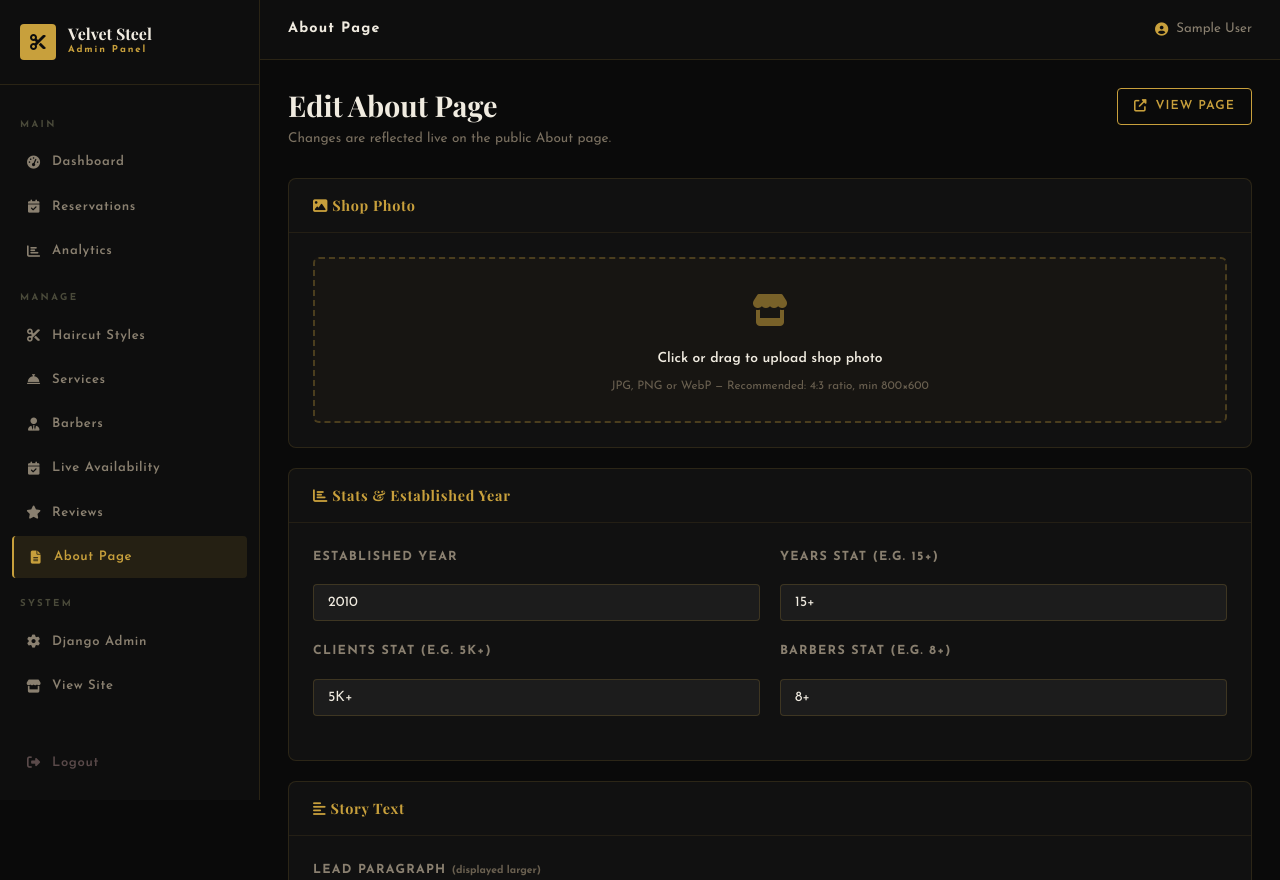
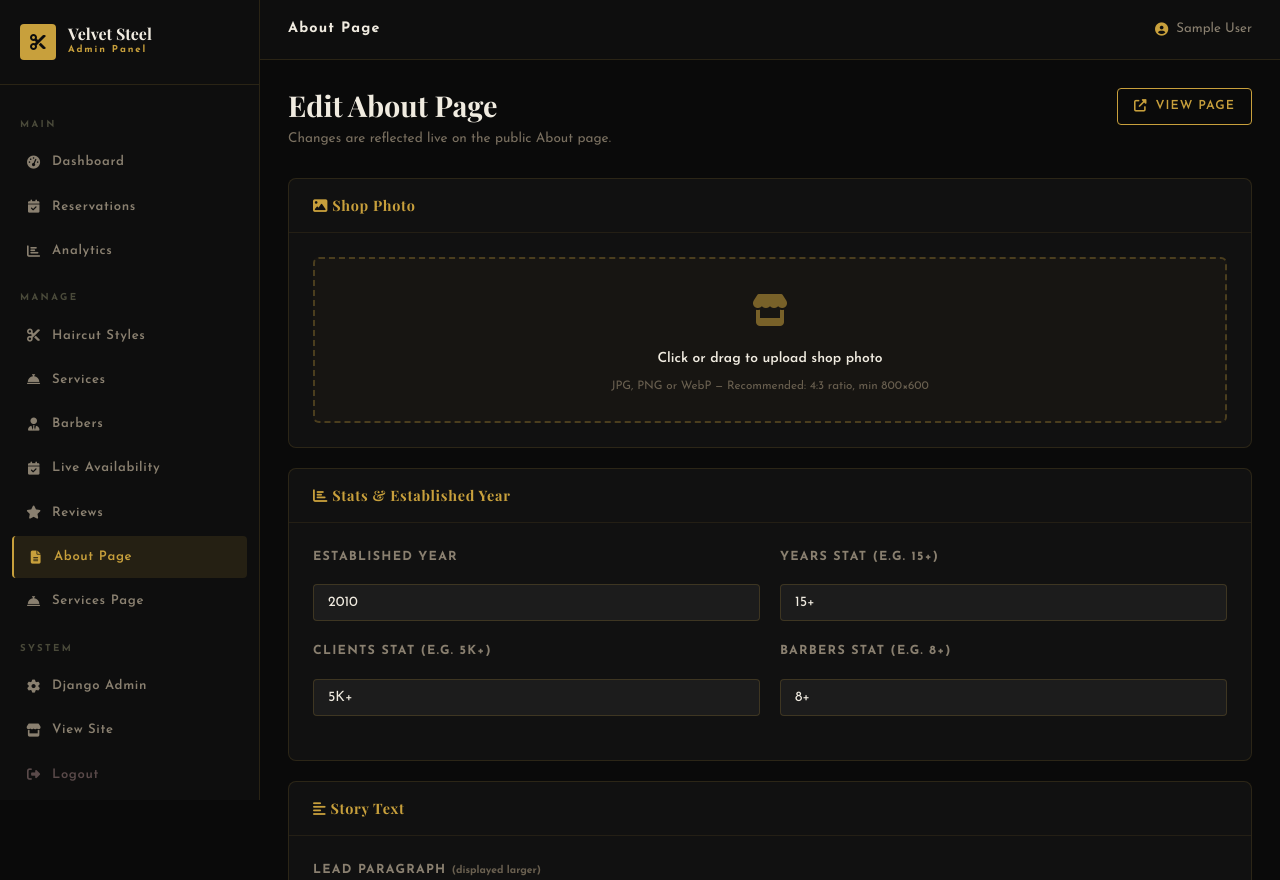
Before and after one commit to JohnDev19/Velvet-Steel, a Django app: page /admin-panel/about/ in a window 1280 px wide. Shown: the top 880 px of the page. Run offline with Django 4.2, Linux system fonts and the light colour scheme; the visitor is signed in with stand-in values (Sample User, id 1); data that the repository does not hold is empty.

Commit message:
Add link to Services Page in admin panel

```diff
--- a/templates/admin_panel/base_admin.html
+++ b/templates/admin_panel/base_admin.html
@@ -67,6 +67,9 @@
             <a href="{% url 'admin_about_edit' %}" class="sidebar-link {% if request.resolver_match.url_name == 'admin_about_edit' %}active{% endif %}">
               <i class="fas fa-file-alt"></i> About Page
               </a>
+            <a href="{% url 'admin_services_page_edit' %}" class="sidebar-link {% if request.resolver_match.url_name == 'admin_services_page_edit' %}active{% endif %}">
+              <i class="fas fa-concierge-bell"></i> Services Page
+            </a>
             <div class="nav-section-label">System</div>
             <a href="/django-admin/" class="sidebar-link">
                 <i class="fas fa-cog"></i> Django Admin
```
